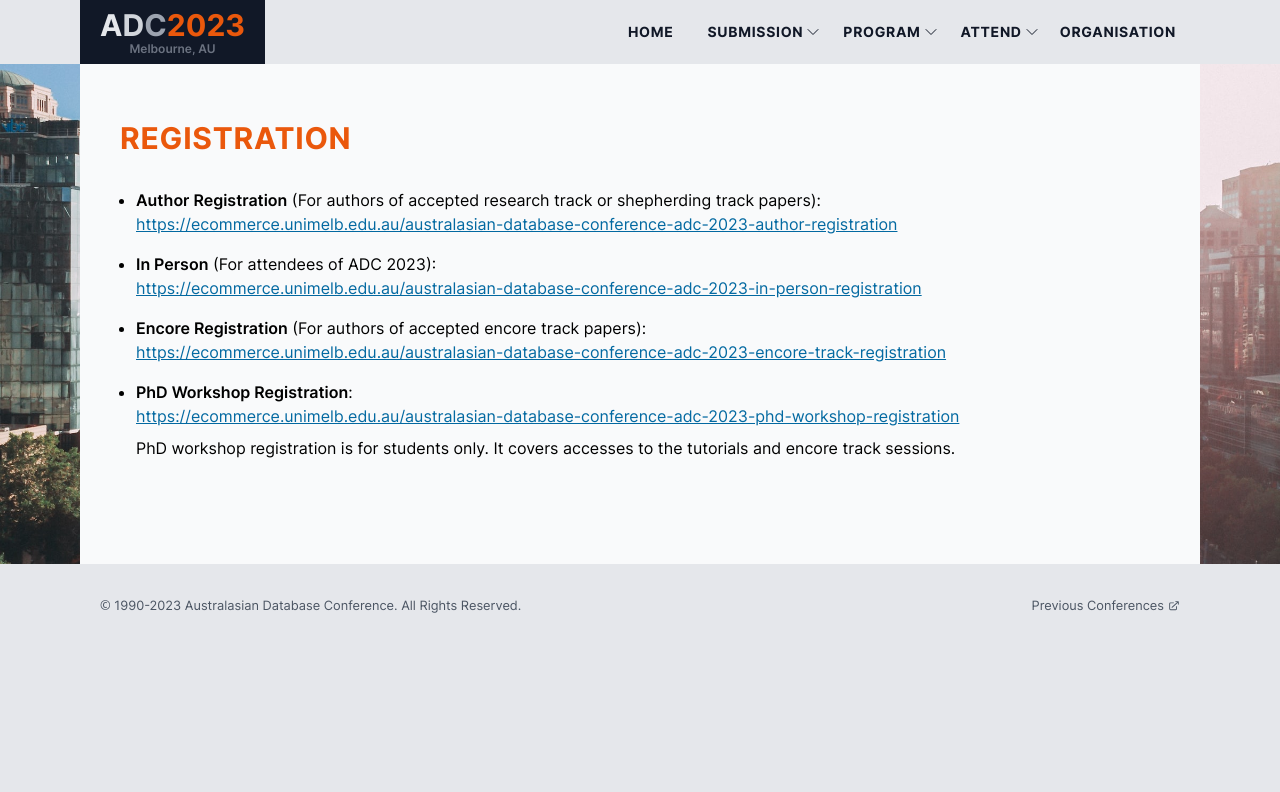
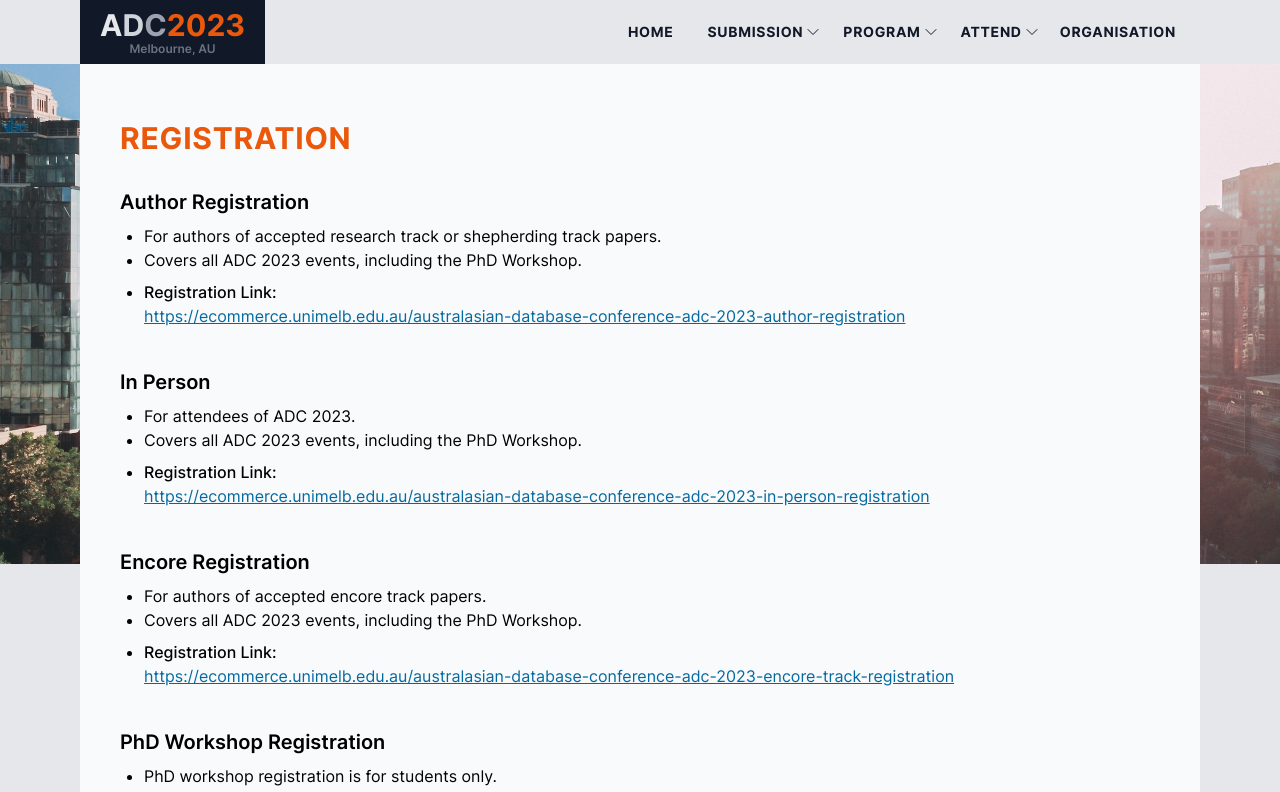
Before and after one commit to visatlas/adc2023, a Next.js app: page /attend/registration in a window 1280 px wide. Shown: the top 792 px of the page. Built offline with nearby package versions, Linux system fonts and the light colour scheme.

Commit message:
Clarifying registration type

```diff
--- a/src/pages/attend/registration.tsx
+++ b/src/pages/attend/registration.tsx
@@ -10,20 +10,33 @@ export default function Registration() {
       <div className="px-5 md:px-8 lg:px-10">
         <h2 className="mt-10 md:mt-14 uppercase text-3xl font-bold text-orange-600 tracking-wide mb-8">Registration</h2>
         <article className="pb-10">
-          <ul className="list-disc ml-4 space-y-4">
-            <li><span className="font-semibold">Author Registration</span> (For authors of accepted research track or shepherding track papers):<br />
-              <a className="underline text-sky-700" href="https://ecommerce.unimelb.edu.au/australasian-database-conference-adc-2023-author-registration" target="_blank" rel="noreferrer">https://ecommerce.unimelb.edu.au/australasian-database-conference-adc-2023-author-registration</a>
-            </li>
-            <li><span className="font-semibold">In Person</span> (For attendees of ADC 2023):<br />
-              <a className="underline text-sky-700" href="https://ecommerce.unimelb.edu.au/australasian-database-conference-adc-2023-in-person-registration" target="_blank" rel="noreferrer">https://ecommerce.unimelb.edu.au/australasian-database-conference-adc-2023-in-person-registration</a>
-            </li>
-            <li><span className="font-semibold">Encore Registration</span> (For authors of accepted encore track papers):<br />
-              <a className="underline text-sky-700" href="https://ecommerce.unimelb.edu.au/australasian-database-conference-adc-2023-encore-track-registration" target="_blank" rel="noreferrer">https://ecommerce.unimelb.edu.au/australasian-database-conference-adc-2023-encore-track-registration</a>
-            </li>
-            <li><span className="font-semibold">PhD Workshop Registration</span>:<br />
-              <a className="underline text-sky-700" href="https://ecommerce.unimelb.edu.au/australasian-database-conference-adc-2023-phd-workshop-registration" target="_blank" rel="noreferrer">https://ecommerce.unimelb.edu.au/australasian-database-conference-adc-2023-phd-workshop-registration</a>
-              <p className="mt-2">PhD workshop registration is for students only. It covers accesses to the tutorials and encore track sessions.</p>
-            </li>
+
+          <h4 className="font-semibold text-xl">Author Registration</h4>
+          <ul className="list-disc ml-6 mt-2">
+            <li>For authors of accepted research track or shepherding track papers.</li>
+            <li>Covers all ADC 2023 events, including the PhD Workshop.</li>
+            <li className="mt-2"><span className="font-medium">Registration Link: </span><br/><a className="underline text-sky-700" href="https://ecommerce.unimelb.edu.au/australasian-database-conference-adc-2023-author-registration" target="_blank" rel="noreferrer">https://ecommerce.unimelb.edu.au/australasian-database-conference-adc-2023-author-registration</a></li>
+          </ul>
+
+          <h4 className="font-semibold text-xl mt-10">In Person</h4>
+          <ul className="list-disc ml-6 mt-2">
+            <li>For attendees of ADC 2023.</li>
+            <li>Covers all ADC 2023 events, including the PhD Workshop.</li>
+            <li className="mt-2"><span className="font-medium">Registration Link: </span><br /><a className="underline text-sky-700" href="https://ecommerce.unimelb.edu.au/australasian-database-conference-adc-2023-in-person-registration" target="_blank" rel="noreferrer">https://ecommerce.unimelb.edu.au/australasian-database-conference-adc-2023-in-person-registration</a></li>
+          </ul>
+
+          <h4 className="font-semibold text-xl mt-10">Encore Registration</h4>
+          <ul className="list-disc ml-6 mt-2">
+            <li>For authors of accepted encore track papers.</li>
+            <li>Covers all ADC 2023 events, including the PhD Workshop.</li>
+            <li className="mt-2"><span className="font-medium">Registration Link: </span><br /><a className="underline text-sky-700" href="https://ecommerce.unimelb.edu.au/australasian-database-conference-adc-2023-encore-track-registration" target="_blank" rel="noreferrer">https://ecommerce.unimelb.edu.au/australasian-database-conference-adc-2023-encore-track-registration</a></li>
+          </ul>
+
+          <h4 className="font-semibold text-xl mt-10">PhD Workshop Registration</h4>
+          <ul className="list-disc ml-6 mt-2">
+            <li>PhD workshop registration is for students only.</li>
+            <li>Covers accesses to the tutorials and encore track sessions.</li>
+            <li className="mt-2"><span className="font-medium">Registration Link: </span><br /><a className="underline text-sky-700" href="https://ecommerce.unimelb.edu.au/australasian-database-conference-adc-2023-phd-workshop-registration" target="_blank" rel="noreferrer">https://ecommerce.unimelb.edu.au/australasian-database-conference-adc-2023-phd-workshop-registration</a></li>
           </ul>
         </article>
       </div>
```
